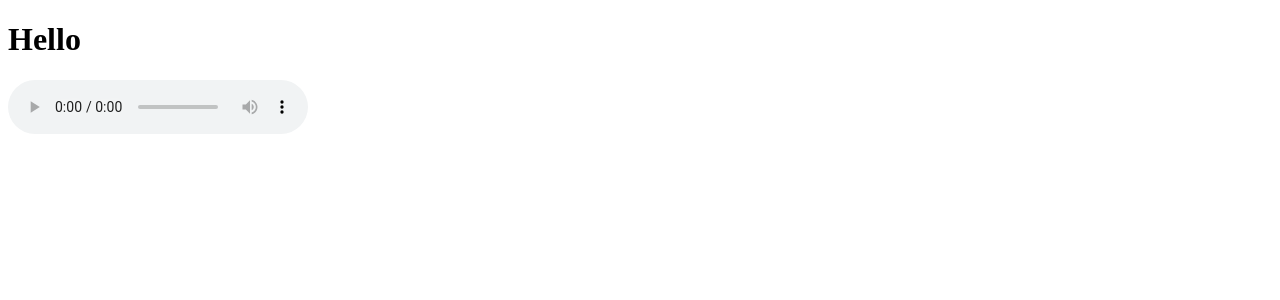
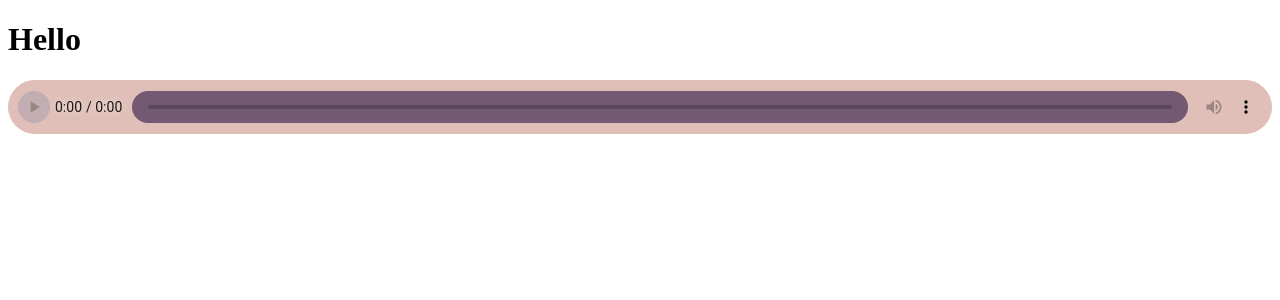
Before and after one commit to rahulaggarwal965/hackgt8, a React (Create React App) app in the folder public/my-app/: page / in a window 1280 px wide. Shown: the top 300 px of the page. Built offline with nearby package versions, Linux system fonts and the light colour scheme.

Commit message:
css audiobar

```diff
--- a/public/my-app/src/css/Audio.css
+++ b/public/my-app/src/css/Audio.css
@@ -1,3 +1,26 @@
+audio::-webkit-media-controls-panel {
+    background-color: rgba(207, 143, 127, 0.514);
+    border-radius: 20px;
+}
+audio::-webkit-media-controls-play-button {
+    background-color: rgb(127, 132, 170);
+    border-radius: 100px;
+
+}
+audio::-webkit-media-controls-timeline {
+    background-color:  rgb(116, 89, 114);
+    border-radius: 100px;
+    margin-left: 10px;
+    margin-right: 10px;
+    border-width: 5px;
+}
+audio::-webkit-media-controls-volume-slider {
+    background-color:white;
+    border-radius: 25px;
+    padding-left: 8px;
+    padding-right: 8px;
+  }
 .audio-player {
-    color: green;
+    color: red;
+    width: 100%;
 }
```
